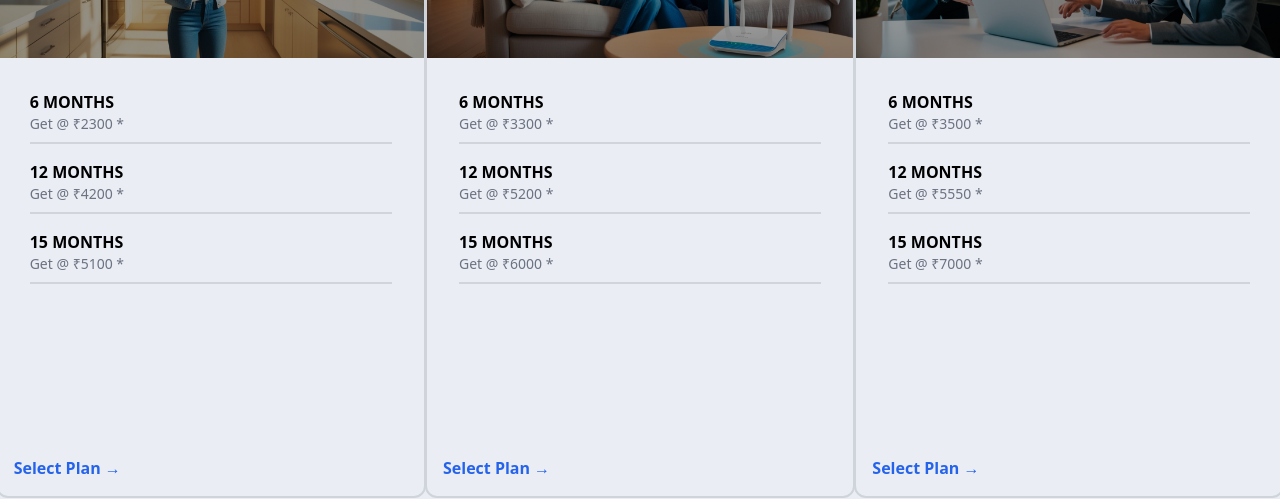
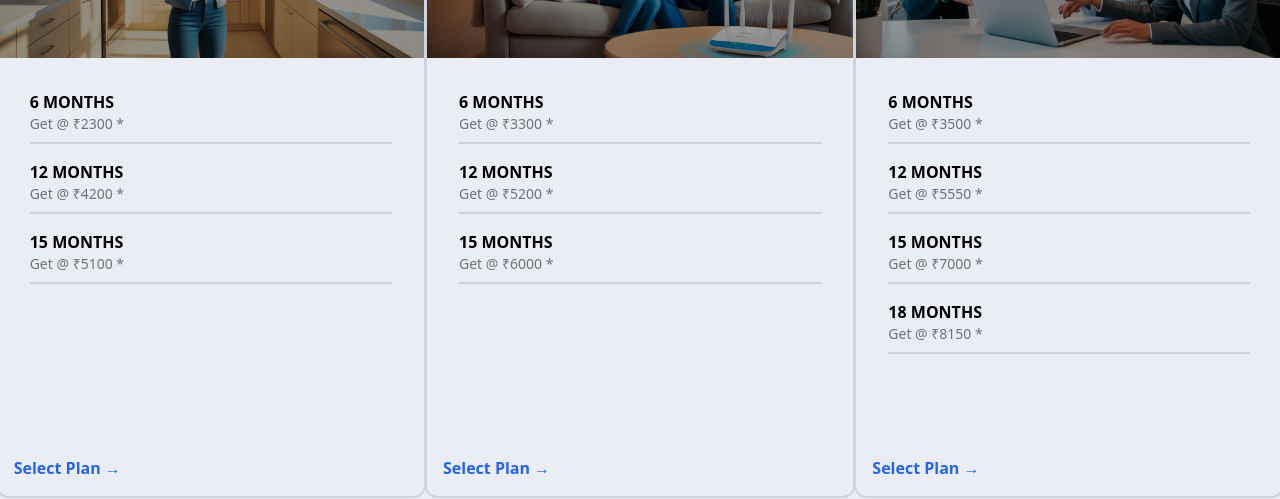
Before and after one commit to artifice7/BroadBand, a React (Vite) app in the folder broadband/: page /plans in a window 1280 px wide. Shown: the part 1156-1655 px from the top of the page. Built offline with nearby package versions, Linux system fonts and the light colour scheme; a web font is replaced by a local one.

Commit message:
map data to plans page using json file

```diff
--- a/broadband/src/Pages/PlansPage.jsx
+++ b/broadband/src/Pages/PlansPage.jsx
@@ -1,147 +1,38 @@
+import { useState, useEffect } from "react";
+import { useNavigate } from "react-router-dom";
+import AOS from "aos";
+import "aos/dist/aos.css";
 import Navbar from "../components/Navbar";
 import FooterSection from "../Home/FooterSection";
-import { useNavigate } from "react-router-dom";
-import { useEffect } from "react";
-import AOS from "aos";
-import "aos/dist/aos.css";
-
-const plansData = [
-  {
-    speed: 30,
-    image: "/30 Mbps.png",
-    pricing: {
-      "6 MONTHS": 2300,
-      "12 MONTHS": 4200,
-      "15 MONTHS": 5100,
-    },
-  },
-  {
-    speed: 40,
-    image: "/40 Mbps.png",
-    pricing: {
-      "6 MONTHS": 3300,
-      "12 MONTHS": 5200,
-      "15 MONTHS": 6000,
-    },
-  },
-  {
-    speed: 50,
-    image: "/50 Mbps.png",
-    pricing: {
-      "6 MONTHS": 3500,
-      "12 MONTHS": 5550,
-      "15 MONTHS": 7000,
-    },
-  },
-  {
-    speed: 60,
-    image: "/60 Mbps.png",
-    pricing: {
-      "6 MONTHS": 3800,
-      "12 MONTHS": 5750,
-      "15 MONTHS": 7250,
-    },
-  },
-  {
-    speed: 80,
-    image: "/80 Mbps.png",
-    pricing: {
-      "6 MONTHS": 4050,
-      "12 MONTHS": 6550,
-    },
-  },
-  {
-    speed: 100,
-    image: "/100 Mbps.png",
-    pricing: {
-      "6 MONTHS": 4200,
-      "12 MONTHS": 7000,
-    },
-  },
-  {
-    speed: 200,
-    image: "/200 Mbps.png",
-    pricing: {
-      "6 MONTHS": 5750,
-      "12 MONTHS": 9999,
-    },
-  },
-];
-
-// const morePlansData = [
-//   {
-//     speed: 40,
-//     image: "/40 Mbps.png",
-//     pricing: {
-//       "6 MONTHS": 3300,
-//       "12 MONTHS": 5200,
-//       "15 MONTHS": 6000,
-//     },
-//     features: "Amazon Prime, Hotstar, Sony Liv, Zee5, Voot, Shemaroo, Playbox",
-//   },
-//   {
-//     speed: 50,
-//     image: "/50 Mbps.png",
-//     pricing: {
-//       "6 MONTHS": 3500,
-//       "12 MONTHS": 5550,
-//       "15 MONTHS": 7000,
-//     },
-//     features: "Amazon Prime, Hotstar, Sony Liv, Zee5, Voot, Shemaroo, Playbox",
-//   },
-//   {
-//     speed: 60,
-//     image: "/60 Mbps.png",
-//     pricing: {
-//       "6 MONTHS": 3800,
-//       "12 MONTHS": 5750,
-//       "15 MONTHS": 7250,
-//     },
-//     features: "Amazon Prime, Hotstar, Sony Liv, Zee5, Voot, Shemaroo, Playbox",
-//   },
-//   {
-//     speed: 80,
-//     image: "/80 Mbps.png",
-//     pricing: {
-//       "6 MONTHS": 4050,
-//       "12 MONTHS": 6550,
-//     },
-//     features: "Amazon Prime, Hotstar, Sony Liv, Zee5, Voot, Shemaroo, Playbox",
-//   },
-//   {
-//     speed: 100,
-//     image: "/100 Mbps.png",
-//     pricing: {
-//       "6 MONTHS": 4200,
-//       "12 MONTHS": 7000,
-//     },
-//     features: "Amazon Prime, Hotstar, Sony Liv, Zee5, Voot, Shemaroo, Playbox",
-//   },
-//   {
-//     speed: 200,
-//     image: "/200 Mbps.png",
-//     pricing: {
-//       "6 MONTHS": 5750,
-//       "12 MONTHS": 9999,
-//     },
-//     features: "Amazon Prime, Hotstar, Sony Liv, Zee5, Voot, Shemaroo, Playbox",
-//   },
-// ];
 
 const PlansPage = () => {
   const navigate = useNavigate();
+  const [plansData, setPlansData] = useState([]);
 
   useEffect(() => {
+    // Initialize AOS
     AOS.init({ duration: 2000 });
+
+    // Fetch data from /plans.json
+    const fetchPlans = async () => {
+      try {
+        const response = await fetch("/plans.json");
+        const data = await response.json();
+        setPlansData(data);
+      } catch (error) {
+        console.error("Error fetching plans data:", error);
+      }
+    };
+
+    fetchPlans();
   }, []);
 
   return (
     <div className="w-full font-poppins">
       {/* About Section */}
       <section className="h-screen bg-[url('/our-plan-main.png')] bg-cover bg-center relative">
-        {/* Navbar */}
         <Navbar />
-        <div className="flex flex-col relative top-1/3 pl-5 sm:pl-10 2xl:pl-32  mx-auto ">
+        <div className="flex flex-col relative top-1/3 pl-5 sm:pl-10 2xl:pl-32 mx-auto">
           <h1
             className="text-2xl sm:text-3xl md:text-3xl lg:text-4xl xl:text-5xl 2xl:text-6xl text-black mb-4 z-20 relative"
             style={{ fontFamily: "MADE Gentle, sans-serif" }}
@@ -169,40 +60,46 @@ const PlansPage = () => {
       {/* Our Plans Section */}
       <section id="our-plans" className="py-16">
         <div className="max-w-[1650px] mx-auto px-4">
-          <h2 className="text-4xl font-bold text-center mb-6"
-          data-aos="fade-up"
-          data-aos-delay="200">
+          <h2
+            className="text-4xl font-bold text-center mb-6"
+            data-aos="fade-up"
+            data-aos-delay="200"
+          >
             Let’s Discover Our Best Packages
           </h2>
-          <p className="text-lg text-center text-[#3672EF] mb-12"
-          data-aos="fade-up"
-          data-aos-delay="400">
+          <p
+            className="text-lg text-center text-[#3672EF] mb-12"
+            data-aos="fade-up"
+            data-aos-delay="400"
+          >
             Starting From ₹383 /month* with unlimited data
           </p>
-          <div className="grid grid-cols-1 md:grid-cols-2 xl:grid-cols-3 gap-10 place-items-center"
-          data-aos="zoom-in-up">
+          <div
+            className="grid grid-cols-1 md:grid-cols-2 xl:grid-cols-3 gap-10 place-items-center"
+            data-aos="zoom-in-up"
+          >
             {/* Map through plansData */}
-            {plansData.map((plan, index) => (
+            {plansData.map((plan) => (
               <div
-                key={index}
+                key={plan.id}
                 className="min-h-[550px] lg:min-h-[650px] min-w-[230px] lg:min-w-[430px] max-w-[430px] rounded-xl relative flex flex-col border-2 border-[#ced4da] hover:shadow-xl transition duration-500 ease-in-out transform hover:-translate-y-1 hover:scale-105 hover:border-0"
               >
                 {/* Image */}
                 <img
                   src={plan.image}
-                  alt={`${plan.speed} Mbps Plan`}
+                  alt={`${plan.speed} Plan`}
                   className="h-52 max-w-md object-cover rounded-t-xl"
                 />
 
                 {/* Plan Details */}
                 <div className="p-8 mb-3 text-left flex-grow">
-                  {Object.entries(plan.pricing).map(([duration, price]) => (
+                  {plan.plans.map(({ duration, price }, idx) => (
                     <div
-                      key={duration}
+                      key={idx}
                       className="mb-4 border-b-2 border-gray-300 pb-2"
                     >
                       <h3 className="text-base font-semibold">{duration}</h3>
-                      <p className="text-gray-500 text-sm">{`Get @ ₹${price} *`}</p>
+                      <p className="text-gray-500 text-sm">{`Get @ ${price} *`}</p>
                     </div>
                   ))}
                 </div>
@@ -222,63 +119,6 @@ const PlansPage = () => {
         </div>
       </section>
 
-      {/* <section id="more-plans" className="py-16">
-        <div className="max-w-[1650px] mx-auto px-4">
-          <h2 className="text-4xl font-bold text-center mb-6">
-            Let’s Discover Our Endless Entertainment Package
-          </h2>
-          <p className="text-lg text-center text-[#3672EF] mb-12">
-            Starting From ₹383 /month* with unlimited data & 18+ OTT apps
-          </p>
-          <div className="grid grid-cols-1 md:grid-cols-2 xl:grid-cols-3 gap-10 place-items-center">
-            {morePlansData.map((plan, index) => (
-              <div
-                key={index}
-                className="min-h-[550px] lg:min-h-[650px] min-w-[230px] lg:min-w-[430px] max-w-[430px] rounded-xl relative flex flex-col border-2 border-[#ced4da] hover:shadow-xl transition duration-500 ease-in-out transform hover:-translate-y-1 hover:scale-105 hover:border-0"
-              >
-                <img
-                  src={plan.image}
-                  alt={`${plan.speed} Mbps Plan`}
-                  className="h-52 object-cover rounded-t-xl"
-                />
-                <div className="flex pl-8 pt-8 items-start">
-                  <span className="flex mt-2 items-center justify-center w-4 h-4 bg-blue-600 rounded-full mr-2">
-                    <svg
-                      xmlns="http://www.w3.org/2000/svg"
-                      viewBox="0 0 24 24"
-                      fill="white"
-                      className="w-5 h-5"
-                    >
-                      <path d="M9 16.2l-4.2-4.2-1.4 1.4L9 19 20.6 7.4l-1.4-1.4z" />
-                    </svg>
-                  </span>
-                  <p>{plan.features}</p>
-                </div>
-                <div className="p-8 pb-1 text-left flex-grow">
-                  {Object.entries(plan.pricing).map(([duration, price]) => (
-                    <div
-                      key={duration}
-                      className="mb-4 border-gray-300 border-b-2 pb-2"
-                    >
-                      <h3 className="text-base font-semibold">{duration}</h3>
-                      <p className="text-gray-500 text-sm">{`Get @ ₹${price} *`}</p>
-                    </div>
-                  ))}
-                </div>
-                <div className="px-4 pb-4">
-                  <button
-                    onClick={() => navigate("/inquiry")}
-                    className="text-blue-600 font-semibold flex items-center"
-                  >
-                    Select Plan <span className="ml-1">→</span>
-                  </button>
-                </div>
-              </div>
-            ))}
-          </div>
-        </div>
-      </section> */}
-
       {/* Footer Section */}
       <FooterSection />
     </div>
```
